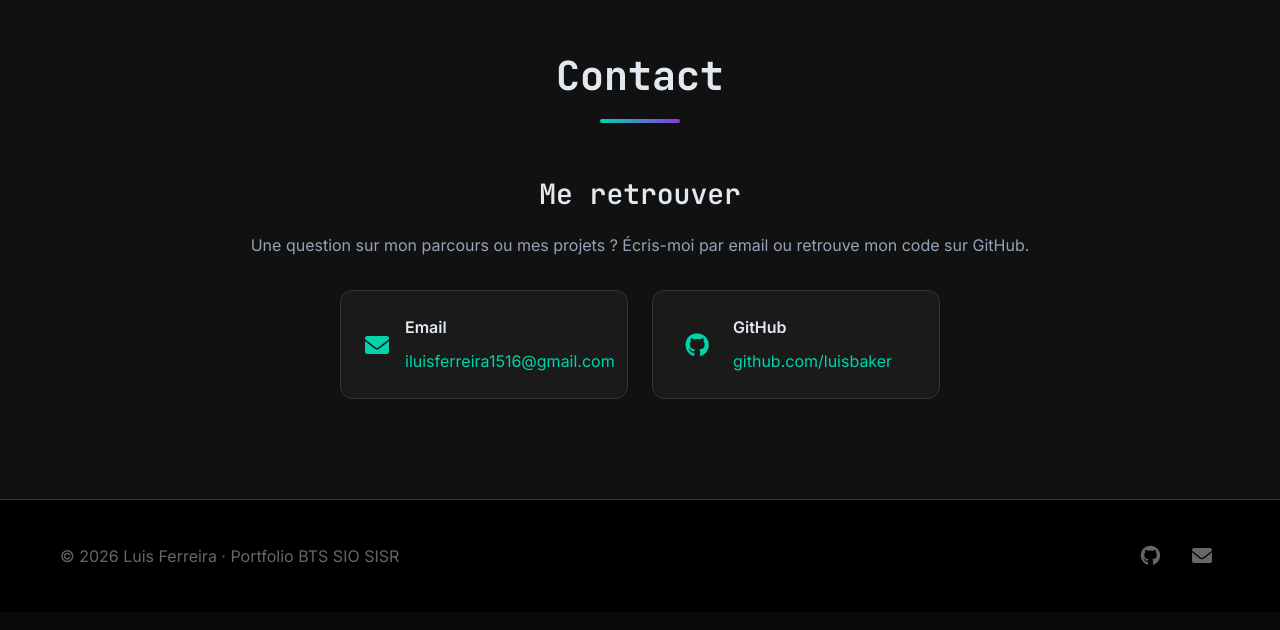
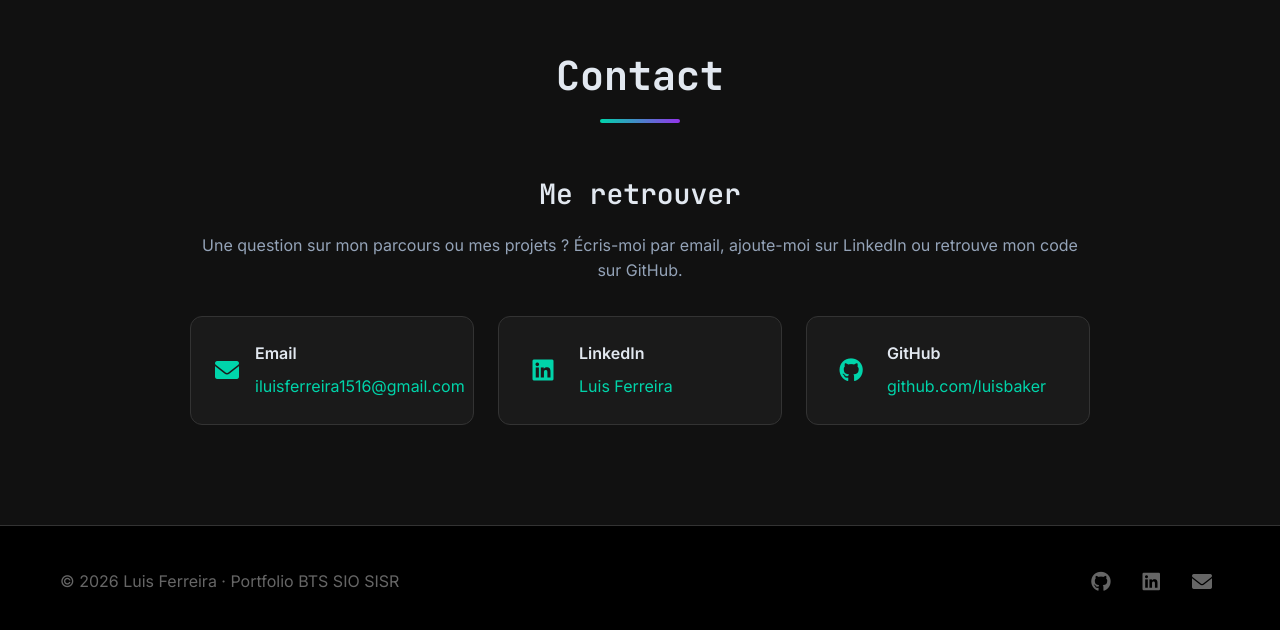
Before and after one commit to luisbaker/mysite, a website: page public/index.html in a window 1280 px wide. Shown: the part 6956-7586 px from the top of the page. Drawn offline with Linux system fonts and the light colour scheme.

Commit message:
Contact : ajoute LinkedIn

```diff
--- a/public/index.html
+++ b/public/index.html
@@ -453,7 +453,7 @@
             <div class="contact-content">
                 <div class="contact-info">
                     <h3>Me retrouver</h3>
-                    <p>Une question sur mon parcours ou mes projets ? Écris-moi par email ou retrouve mon code sur GitHub.</p>
+                    <p>Une question sur mon parcours ou mes projets ? Écris-moi par email, ajoute-moi sur LinkedIn ou retrouve mon code sur GitHub.</p>
 
                     <div class="contact-methods">
                         <div class="contact-method">
@@ -461,6 +461,13 @@
                             <div>
                                 <h4>Email</h4>
                                 <a href="mailto:iluisferreira1516@gmail.com" class="contact-link">iluisferreira1516@gmail.com</a>
+                            </div>
+                        </div>
+                        <div class="contact-method">
+                            <i class="fab fa-linkedin"></i>
+                            <div>
+                                <h4>LinkedIn</h4>
+                                <a href="https://www.linkedin.com/in/luis-ferreira-5aa571257/" target="_blank" rel="noopener" class="contact-link">Luis Ferreira</a>
                             </div>
                         </div>
                         <div class="contact-method">
@@ -483,6 +490,7 @@
                 <p>&copy; 2026 Luis Ferreira · Portfolio BTS SIO SISR</p>
                 <div class="social-links">
                     <a href="https://github.com/luisbaker/" target="_blank" rel="noopener" class="social-link"><i class="fab fa-github"></i></a>
+                    <a href="https://www.linkedin.com/in/luis-ferreira-5aa571257/" target="_blank" rel="noopener" class="social-link"><i class="fab fa-linkedin"></i></a>
                     <a href="mailto:iluisferreira1516@gmail.com" class="social-link"><i class="fas fa-envelope"></i></a>
                 </div>
             </div>
--- a/public/styles.css
+++ b/public/styles.css
@@ -859,7 +859,7 @@ section {
 }
 
 .contact-content {
-    max-width: 800px;
+    max-width: 900px;
     margin: 0 auto;
     text-align: center;
 }
@@ -882,7 +882,6 @@ section {
     display: grid;
     grid-template-columns: repeat(auto-fit, minmax(250px, 1fr));
     gap: 1.5rem;
-    max-width: 600px;
     margin: 0 auto;
 }
 
```
